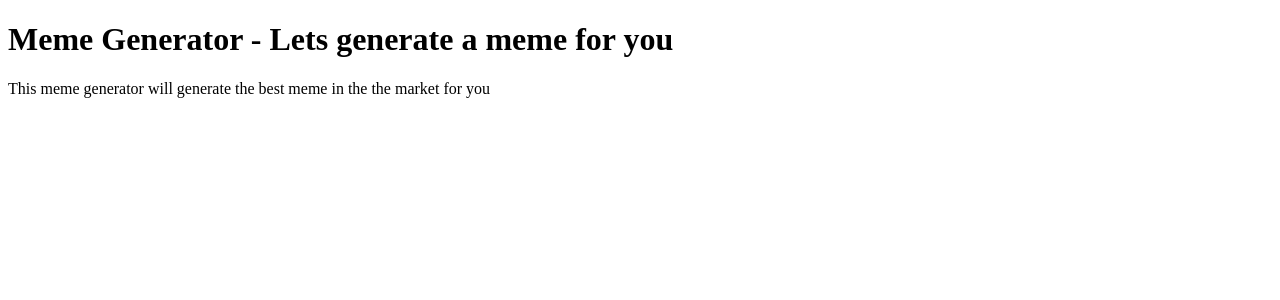
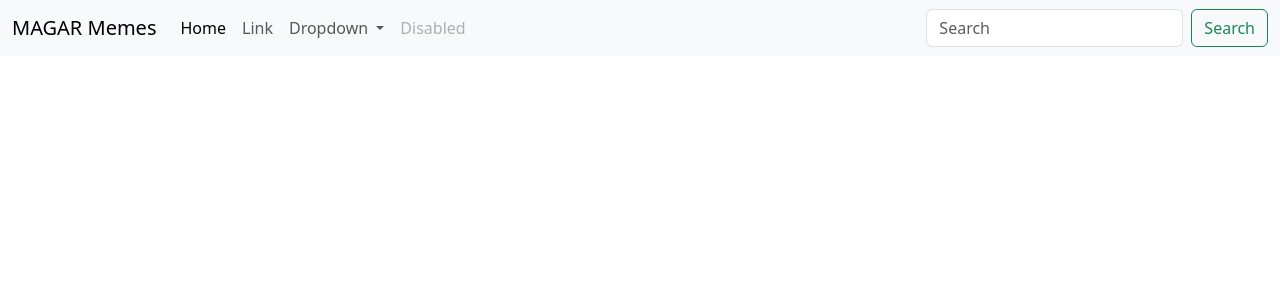
Before and after one commit to AtharvBorkar/Web-Application-using-Flask, a Flask app: page / in a window 1280 px wide. Shown: the top 300 px of the page. Run offline with Flask 3, Linux system fonts and the light colour scheme.

Commit message:
Updated home.html

```diff
--- a/templates/home.html
+++ b/templates/home.html
@@ -1,14 +1,52 @@
-<!DOCTYPE html>
+<!doctype html>
 <html lang="en">
-<head>
-    <meta charset="UTF-8">
-    <meta name="viewport" content="width=device-width, initial-scale=1.0">
-    <title>Meme Generator - HarryMemes</title>
-</head>
-<body>
-    <h1>Meme Generator - Lets generate a meme for you</h1>
-    <p>
-        This meme generator will generate the best meme in the the market for you
-    </p>
-</body>
+  <head>
+    <meta charset="utf-8">
+    <meta name="viewport" content="width=device-width, initial-scale=1">
+    <title>Meme Generating Agency - Magar</title>
+    <link href="https://cdn.jsdelivr.net/npm/bootstrap@5.3.8/dist/css/bootstrap.min.css" rel="stylesheet" integrity="sha384-sRIl4kxILFvY47J16cr9ZwB07vP4J8+LH7qKQnuqkuIAvNWLzeN8tE5YBujZqJLB" crossorigin="anonymous">
+  </head>
+  <body>
+
+    <nav class="navbar navbar-expand-lg bg-body-tertiary">
+  <div class="container-fluid">
+    <a class="navbar-brand" href="#">MAGAR Memes</a>
+    <button class="navbar-toggler" type="button" data-bs-toggle="collapse" data-bs-target="#navbarSupportedContent" aria-controls="navbarSupportedContent" aria-expanded="false" aria-label="Toggle navigation">
+      <span class="navbar-toggler-icon"></span>
+    </button>
+    <div class="collapse navbar-collapse" id="navbarSupportedContent">
+      <ul class="navbar-nav me-auto mb-2 mb-lg-0">
+        <li class="nav-item">
+          <a class="nav-link active" aria-current="page" href="#">Home</a>
+        </li>
+        <li class="nav-item">
+          <a class="nav-link" href="#">Link</a>
+        </li>
+        <li class="nav-item dropdown">
+          <a class="nav-link dropdown-toggle" href="#" role="button" data-bs-toggle="dropdown" aria-expanded="false">
+            Dropdown
+          </a>
+          <ul class="dropdown-menu">
+            <li><a class="dropdown-item" href="#">Action</a></li>
+            <li><a class="dropdown-item" href="#">Another action</a></li>
+            <li><hr class="dropdown-divider"></li>
+            <li><a class="dropdown-item" href="#">Something else here</a></li>
+          </ul>
+        </li>
+        <li class="nav-item">
+          <a class="nav-link disabled" aria-disabled="true">Disabled</a>
+        </li>
+      </ul>
+      <form class="d-flex" role="search">
+        <input class="form-control me-2" type="search" placeholder="Search" aria-label="Search"/>
+        <button class="btn btn-outline-success" type="submit">Search</button>
+      </form>
+    </div>
+  </div>
+</nav>
+
+
+
+    <script src="https://cdn.jsdelivr.net/npm/bootstrap@5.3.8/dist/js/bootstrap.bundle.min.js" integrity="sha384-FKyoEForCGlyvwx9Hj09JcYn3nv7wiPVlz7YYwJrWVcXK/BmnVDxM+D2scQbITxI" crossorigin="anonymous"></script>
+  </body>
 </html>
```
